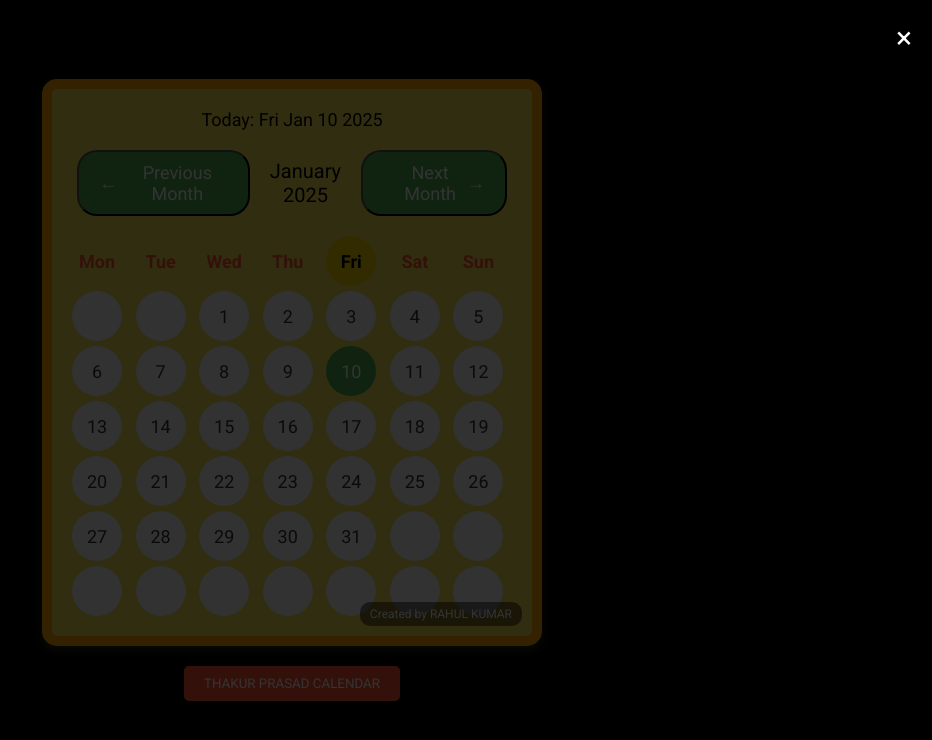
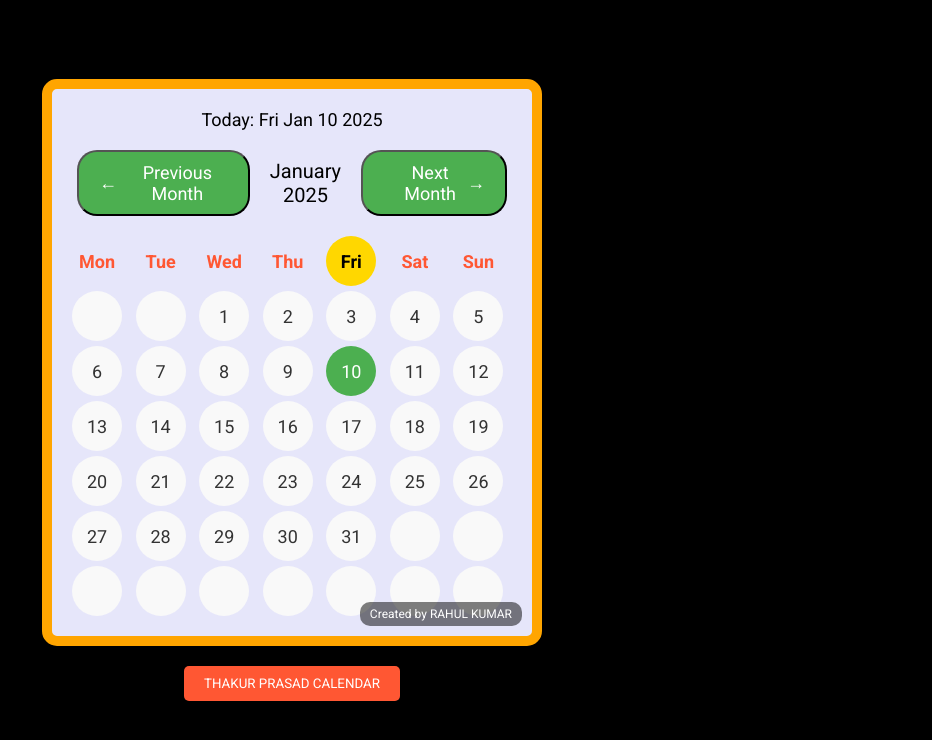
Before and after one commit to benjamin34237527405245/RKCalender, a plain HTML site: page index.html in a window 1280 px wide. Both pictures are taken after a click on the button "THAKUR PRASAD CALENDAR". Shown: the whole page, without its empty margins (348-1280 px from the left). Drawn offline with Linux system fonts and the light colour scheme.

Commit message:
Update index.ht

```diff
--- a/index.html
+++ b/index.html
@@ -29,12 +29,12 @@
             width: 90vw;
             max-width: 500px;
             padding: 20px;
-            background: rgb(0, 0, 0);
-            box-shadow: 0 4px 8px rgba(225, 217, 101, 0.2);
+            background: white;
+            box-shadow: 0 4px 8px rgba(0, 0, 0, 0.2);
             text-align: center;
             border: 10px solid orange;
             border-radius: 15px;
-            background-color: #f7e14f;
+            background-color: #E6E6FA;
             overflow: hidden;
         }
         .current-date {
@@ -141,31 +141,6 @@
         .thakur-button:hover {
             background-color: #e04e2f;
         }
-        .pdf-viewer {
-            display: none;
-            position: fixed;
-            top: 0;
-            left: 0;
-            width: 100%;
-            height: 100%;
-            background-color: rgba(0, 0, 0, 0.8);
-            z-index: 1000;
-            justify-content: center;
-            align-items: center;
-        }
-        .pdf-viewer iframe {
-            width: 90%;
-            height: 90%;
-            border: none;
-        }
-        .pdf-viewer .close {
-            position: absolute;
-            top: 20px;
-            right: 20px;
-            font-size: 30px;
-            color: white;
-            cursor: pointer;
-        }
 
         /* Media query for mobile devices */
         @media (max-width: 600px) {
@@ -204,11 +179,6 @@
         <div class="watermark">Created by RAHUL KUMAR</div> <!-- Watermark -->
     </div>
     <button class="thakur-button" id="openThakurCalendar">THAKUR PRASAD CALENDAR</button>
-
-    <div class="pdf-viewer" id="pdfViewer">
-        <span class="close" onclick="closePdfViewer()">&times;</span>
-        <iframe id="pdfIframe" src=""></iframe>
-    </div>
 
     <script>
         if ("serviceWorker" in navigator) {
@@ -317,18 +287,9 @@
         nextMonthElem.addEventListener('click', () => changeMonth(1));
 
         renderCalendar(currentMonth, currentYear);
-
         document.getElementById('openThakurCalendar').addEventListener('click', () => {
-            const pdfViewer = document.getElementById('pdfViewer');
-            const pdfIframe = document.getElementById('pdfIframe');
-            pdfIframe.src = 'thakur.pdf';
-            pdfViewer.style.display = 'flex';
+            window.open('thakur.pdf', '_blank');
         });
-
-        function closePdfViewer() {
-            const pdfViewer = document.getElementById('pdfViewer');
-            pdfViewer.style.display = 'none';
-        }
     </script>
 </body>
 </html>
```
